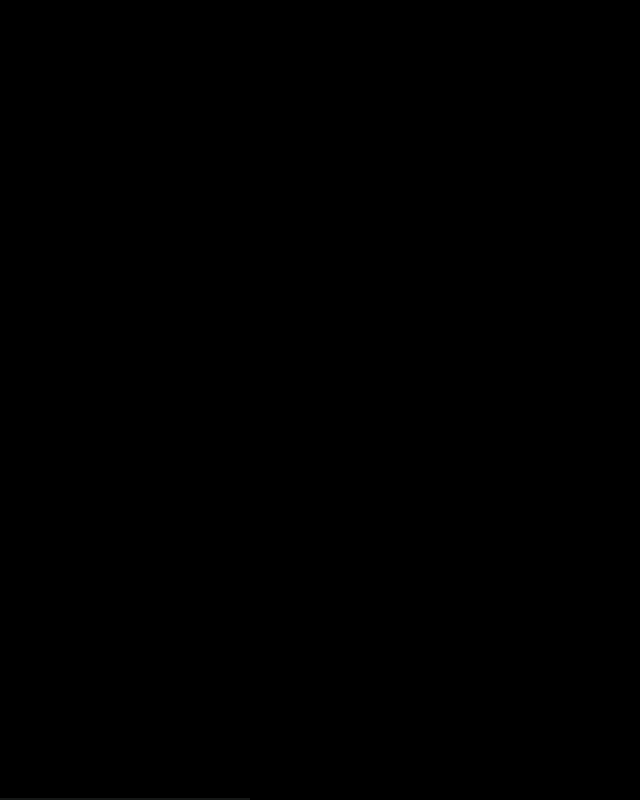
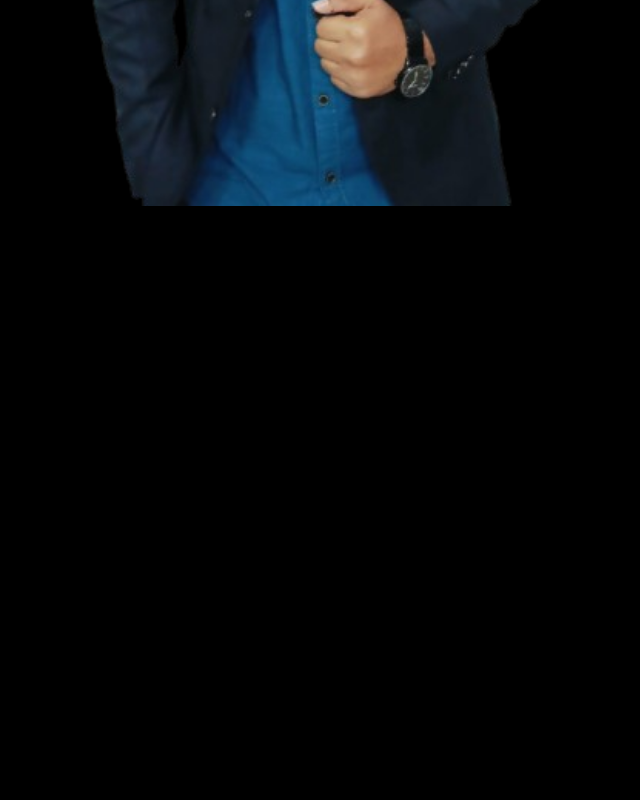
Before and after one commit to sayiamarora/My-Portfolio, a React (Vite) app: page / in a window 1280 px wide. Shown: the part 820-1620 px from the top of the page, without its empty margins (0-640 px from the left). Built offline with nearby package versions, Linux system fonts and the light colour scheme.

Commit message:
Framer Motion Applied(C6)

```diff
--- a/package.json
+++ b/package.json
@@ -10,6 +10,7 @@
     "preview": "vite preview"
   },
   "dependencies": {
+    "framer-motion": "^11.11.9",
     "react": "^18.3.1",
     "react-dom": "^18.3.1",
     "react-icons": "^5.3.0"
--- a/src/Components/Hero.jsx
+++ b/src/Components/Hero.jsx
@@ -1,4 +1,22 @@
 import profilePic from "../assets/sayiamaroraimage.png";
+import { motion } from "framer-motion";
+
+const containerVariants = {
+  hidden: { opacity: 0, x: -100 },
+  visible: {
+    opacity: 1,
+    x: 0,
+    transition: {
+      duration: 0.5,
+      staggerChildren: 0.5,
+    },
+  },
+};
+
+const childVariants = {
+  hidden: { opacity: 0, x: -100 },
+  visible: { opacity: 1, x: 0, transition: { duration: 0.5 } },
+};
 
 function Hero() {
   return (
@@ -6,22 +24,41 @@ function Hero() {
       <div className="flex flex-wrap lg:flex-row-reverse ">
         <div className="flex justify-center w-full lg:w-1/2 lg:pl-10">
           <div className="flex justify-center rounded-3xl bg-gray-800 w-[30rem] hover:scale-[1.05] ease-in-out transition-all duration-500">
-            <img
+            <motion.img
               src={profilePic}
               alt="Sayiam Arora"
               className="h-[20rem] lg:h-[34rem] rounded-3xl"
+              width={650}
+              height={650}
+              initial={{ x: 0, opacity: 0 }}
+              animate={{ x: 0, opacity: 1 }}
+              transition={{ duration: 1, delay: 1.5 }}
             />
           </div>
         </div>
         <div className="w-full lg:w-1/2">
-          <div className="flex flex-col items-center lg:items-start mt-10">
-            <h2 className="pb-2 text-4xl tracking-tighter lg:text-8xl">
+          <motion.div
+            initial="hidden"
+            animate="visible"
+            variants={containerVariants}
+            className="flex flex-col items-center lg:items-start mt-10"
+          >
+            <motion.h2
+              variants={childVariants}
+              className="pb-2 text-4xl tracking-tighter lg:text-8xl"
+            >
               Sayiam Arora
-            </h2>
-            <span className="bg-gradient-to-r from-stone-300 to-stone-600 bg-clip-text text-3xl tracking-tight text-transparent">
+            </motion.h2>
+            <motion.span
+              variants={childVariants}
+              className="bg-gradient-to-r from-stone-300 to-stone-600 bg-clip-text text-3xl tracking-tight text-transparent"
+            >
               Data Scientist
-            </span>
-            <p className="my-2 max-w-lg py-6 text-xl leading-relaxed tracking-tighter">
+            </motion.span>
+            <motion.p
+              variants={childVariants}
+              className="my-2 max-w-lg py-6 text-xl leading-relaxed tracking-tighter"
+            >
               As a passionate data scientist, I am eager to delve into the
               exciting world of data-driven insights. Equipped with a strong
               foundation in data analysis and visualization, I am confident in
@@ -29,8 +66,9 @@ function Hero() {
               datasets. My enthusiasm for uncovering hidden patterns and trends
               motivates me to continuously develop my skills and contribute to
               innovative solutions.
-            </p>
-            <a
+            </motion.p>
+            <motion.a
+              variants={childVariants}
               href="Sayiam_Arora_CV1.pdf"
               target="_blank"
               rel="noopener noreferrer"
@@ -38,8 +76,8 @@ function Hero() {
               className="bg-gray-100 rounded-full px-4 py-2 text-sm font-bold  text-black mb-10 hover:bg-gray-300 ease-in-out transition-all duration-500 hover:-translate-y-1"
             >
               Download Resume
-            </a>
-          </div>
+            </motion.a>
+          </motion.div>
         </div>
       </div>
     </div>
--- a/src/Components/Technologies.jsx
+++ b/src/Components/Technologies.jsx
@@ -16,122 +16,238 @@ import { SiGooglecolab } from "react-icons/si";
 import { DiJava } from "react-icons/di";
 import { DiJira } from "react-icons/di";
 import { DiSqllite } from "react-icons/di";
+import { motion, transform } from "framer-motion";
+
+const iconVariants = (duration) => ({
+  initial: { y: -10 },
+  animate: {
+    y: [10, -10],
+    transition: {
+      duration: duration,
+      ease: "linear",
+      repeat: Infinity,
+      repeatType: "reverse",
+    },
+  },
+});
 
 function Technologies() {
   return (
     <div className="pb-24">
-      <h2 className="my-20 text-center text-4xl">Technologies</h2>
-      <div className="flex flex-wrap items-center justify-center gap-4">
-        <div className="group">
+      <motion.h2
+        whileInView={{ opacity: 1, y: 0 }}
+        initial={{ opacity: 0, y: -100 }}
+        transition={{ duration: 1.5 }}
+        className="my-20 text-center text-4xl"
+      >
+        Technologies
+      </motion.h2>
+      <motion.div
+        whileInView={{ opacity: 1, x: 0 }}
+        initial={{ opacity: 0, x: -100 }}
+        transtion={{ duration: 1.5 }}
+        className="flex flex-wrap items-center justify-center gap-4"
+      >
+        <motion.div
+          className="group"
+          initial="initial"
+          animate="animate"
+          variants={iconVariants(2.5)}
+        >
           <FaPython className="text-7xl " />
           <div className="text-center opacity-0 group-hover:opacity-100 invisible group-hover:visible transition-all duration-700 ease-in-out transform translate-y-[-20px] group-hover:translate-y-0">
             Python
           </div>
-        </div>
-        <div className="group">
+        </motion.div>
+        <motion.div
+          className="group"
+          initial="initial"
+          animate="animate"
+          variants={iconVariants(3)}
+        >
           <SiTableau className="text-7xl "></SiTableau>
           <div className="text-center opacity-0 group-hover:opacity-100 invisible group-hover:visible transition-all duration-700 ease-in-out transform translate-y-[-20px] group-hover:translate-y-0">
             Tableau
           </div>
-        </div>
-        <div className="group">
+        </motion.div>
+        <motion.div
+          className="group"
+          initial="initial"
+          animate="animate"
+          variants={iconVariants(5)}
+        >
           <DiGithub className="text-7xl " />
           <div className="text-center opacity-0 group-hover:opacity-100 invisible group-hover:visible transition-all duration-700 ease-in-out transform translate-y-[-20px] group-hover:translate-y-0">
             Github
           </div>
-        </div>
-        <div className="group">
+        </motion.div>
+        <motion.div
+          className="group"
+          initial="initial"
+          animate="animate"
+          variants={iconVariants(2)}
+        >
           <SiR className="text-7xl" />
           <div className="text-center opacity-0 group-hover:opacity-100 invisible group-hover:visible transition-all duration-700 ease-in-out transform translate-y-[-20px] group-hover:translate-y-0">
             R
           </div>
-        </div>
-        <div className="group">
+        </motion.div>
+        <motion.div
+          className="group"
+          initial="initial"
+          animate="animate"
+          variants={iconVariants(6)}
+        >
           <DiSqllite className="text-7xl" />
           <div className="text-center opacity-0 group-hover:opacity-100 invisible group-hover:visible transition-all duration-700 ease-in-out transform translate-y-[-20px] group-hover:translate-y-0">
             SQL
           </div>
-        </div>
-        <div className="group">
+        </motion.div>
+        <motion.div
+          className="group"
+          initial="initial"
+          animate="animate"
+          variants={iconVariants(4)}
+        >
           <DiGit className="text-7xl" />
           <div className="text-center opacity-0 group-hover:opacity-100 invisible group-hover:visible transition-all duration-700 ease-in-out transform translate-y-[-20px] group-hover:translate-y-0">
             Git
           </div>
-        </div>
-        <div className="group">
+        </motion.div>
+        <motion.div
+          className="group"
+          initial="initial"
+          animate="animate"
+          variants={iconVariants(3)}
+        >
           <SiJupyter className="text-7xl" />
           <div className="text-center opacity-0 group-hover:opacity-100 invisible group-hover:visible transition-all duration-700 ease-in-out transform translate-y-[-20px] group-hover:translate-y-0">
             Jupyter
           </div>
-        </div>
-        <div className="group">
+        </motion.div>
+        <motion.div
+          className="group"
+          initial="initial"
+          animate="animate"
+          variants={iconVariants(4)}
+        >
           <SiGooglecolab className="text-7xl" />
           <div className="text-center opacity-0 group-hover:opacity-100 invisible group-hover:visible transition-all duration-700 ease-in-out transform translate-y-[-20px] group-hover:translate-y-0">
             Colab
           </div>
-        </div>
-        <div className="group">
+        </motion.div>
+        <motion.div
+          className="group"
+          initial="initial"
+          animate="animate"
+          variants={iconVariants(4)}
+        >
           <DiJava className="text-7xl" />
           <div className="text-center opacity-0 group-hover:opacity-100 invisible group-hover:visible transition-all duration-700 ease-in-out transform translate-y-[-20px] group-hover:translate-y-0">
             Java
           </div>
-        </div>
-        <div className="group">
+        </motion.div>
+        <motion.div
+          className="group"
+          initial="initial"
+          animate="animate"
+          variants={iconVariants(3)}
+        >
           <SiCplusplus className="text-7xl" />
           <div className="text-center opacity-0 group-hover:opacity-100 invisible group-hover:visible transition-all duration-700 ease-in-out transform translate-y-[-20px] group-hover:translate-y-0">
             C++
           </div>
-        </div>
-        <div className="group">
+        </motion.div>
+        <motion.div
+          className="group"
+          initial="initial"
+          animate="animate"
+          variants={iconVariants(4)}
+        >
           <DiAws className="text-7xl" />
           <div className="text-center opacity-0 group-hover:opacity-100 invisible group-hover:visible transition-all duration-700 ease-in-out transform translate-y-[-20px] group-hover:translate-y-0">
             AWS
           </div>
-        </div>
-        <div className="group">
+        </motion.div>
+        <motion.div
+          className="group"
+          initial="initial"
+          animate="animate"
+          variants={iconVariants(3)}
+        >
           <DiJira className="text-7xl" />
           <div className="text-center opacity-0 group-hover:opacity-100 invisible group-hover:visible transition-all duration-700 ease-in-out transform translate-y-[-20px] group-hover:translate-y-0">
             Jira
           </div>
-        </div>
-        <div className="group">
+        </motion.div>
+        <motion.div
+          className="group"
+          initial="initial"
+          animate="animate"
+          variants={iconVariants(5)}
+        >
           <DiHtml5 className="text-7xl" />
           <div className="text-center opacity-0 group-hover:opacity-100 invisible group-hover:visible transition-all duration-700 ease-in-out transform translate-y-[-20px] group-hover:translate-y-0">
             HTML
           </div>
-        </div>
-        <div className="group">
+        </motion.div>
+        <motion.div
+          className="group"
+          initial="initial"
+          animate="animate"
+          variants={iconVariants(4)}
+        >
           <DiCss3 className="text-7xl" />
           <div className="text-center opacity-0 group-hover:opacity-100 invisible group-hover:visible transition-all duration-700 ease-in-out transform translate-y-[-20px] group-hover:translate-y-0">
             CSS
           </div>
-        </div>
-        <div className="group">
+        </motion.div>
+        <motion.div
+          className="group"
+          initial="initial"
+          animate="animate"
+          variants={iconVariants(3)}
+        >
           <DiDjango className="text-7xl" />
           <div className="text-center opacity-0 group-hover:opacity-100 invisible group-hover:visible transition-all duration-700 ease-in-out transform translate-y-[-20px] group-hover:translate-y-0">
             Django
           </div>
-        </div>
-        <div className="group">
+        </motion.div>
+        <motion.div
+          className="group"
+          initial="initial"
+          animate="animate"
+          variants={iconVariants(5)}
+        >
           <RiTailwindCssFill className="text-7xl" />
           <div className="text-center opacity-0 group-hover:opacity-100 invisible group-hover:visible transition-all duration-700 ease-in-out transform translate-y-[-20px] group-hover:translate-y-0">
             Tailwind
           </div>
-        </div>
+        </motion.div>
 
-        <div className="group">
+        <motion.div
+          className="group"
+          initial="initial"
+          animate="animate"
+          variants={iconVariants(3)}
+        >
           <DiJavascript className="text-7xl" />
           <div className="text-center opacity-0 group-hover:opacity-100 invisible group-hover:visible transition-all duration-700 ease-in-out transform translate-y-[-20px] group-hover:translate-y-0">
             Javascript
           </div>
-        </div>
-        <div className="group">
+        </motion.div>
+        <motion.div
+          className="group"
+          initial="initial"
+          animate="animate"
+          variants={iconVariants(5)}
+        >
           <RiReactjsLine className="text-7xl " />
           <div className="text-center opacity-0 group-hover:opacity-100 invisible group-hover:visible transition-all duration-700 ease-in-out transform translate-y-[-20px] group-hover:translate-y-0">
             Reactjs
           </div>
-        </div>
-      </div>
+        </motion.div>
+      </motion.div>
     </div>
   );
 }
```
Also changed, not shown: src/Components/Contact.jsx (+25 -3 lines), src/Components/Experience.jsx (+23 -5 lines), src/Components/Projects.jsx (+23 -5 lines), 1 other file (tests, documents, lock files or other folders).
